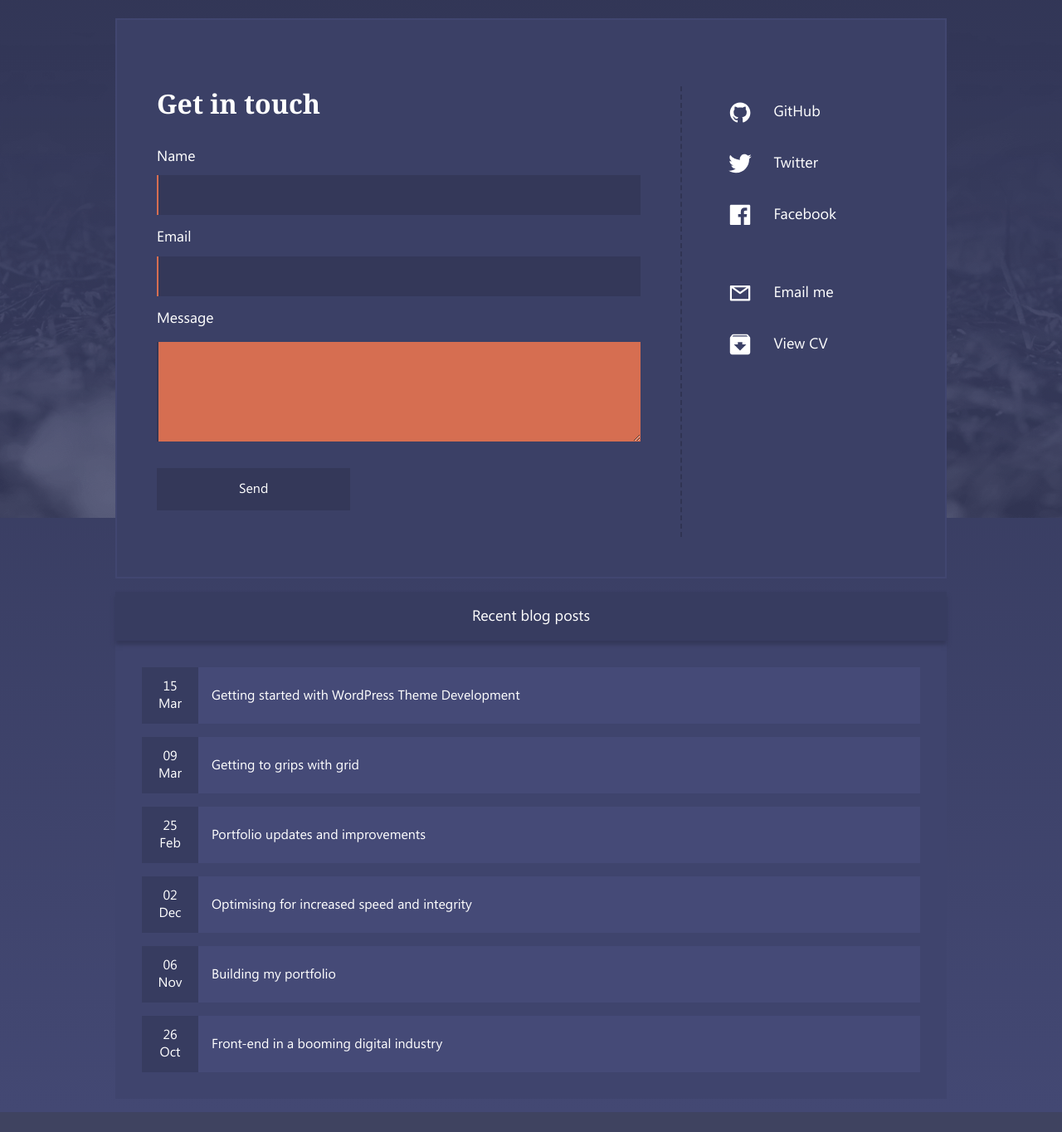
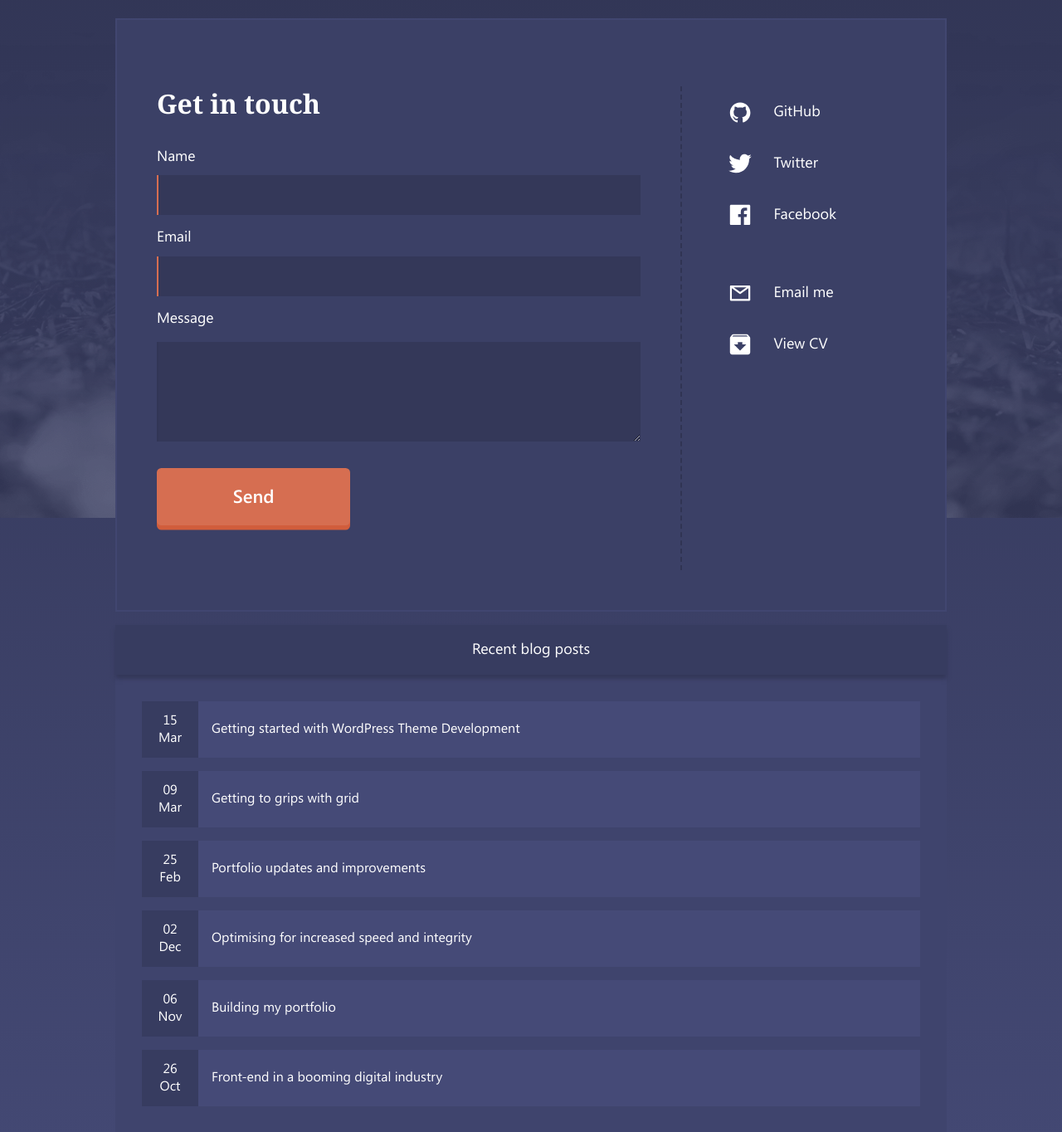
Before and after one commit to tmccarten/portfolio-redesign, a PHP site: page /contact in a window 1280 px wide. Shown: the part 176-1540 px from the top of the page at 83% size. Before the commit the page ends 1516 px from the top, so only its background shows below. Run offline with PHP 8.4, Linux system fonts and the light colour scheme; some web fonts are replaced.

Commit message:
add button class

```diff
--- /dev/null
+++ b/assets/css/3-modules/_button.scss
@@ -0,0 +1,22 @@
+.btn {
+  display: block;
+  color: white;
+  text-decoration: none;
+  background-color: $altcolour;
+  box-shadow: 0 .25em 0 0 darken($altcolour, 5);
+  border: 0;
+  border-radius: .25em;
+  padding: 1em;
+  transition: box-shadow 300ms ease, background-color 300ms ease;
+  font-weight: 500;
+  width: auto;
+  margin: 1em 0;
+  text-align: center;
+  cursor: pointer;
+  font-family: $bodyfont;
+
+  &:hover, &:active, &:focus {
+    background-color: lighten($contentcolour, 20);
+    box-shadow: none;
+  }
+}
--- a/assets/css/3-modules/_work.scss
+++ b/assets/css/3-modules/_work.scss
@@ -41,25 +41,9 @@
   color: lighten($contentcolour, 45);
 }
 
-.work__btn-view {
-  display: block;
-  text-align: center;
+.btn--work {
   margin: 1em auto;
-  background-color: $altcolour;
-  box-shadow: 0 .25em 0 0 darken($altcolour, 5);
-  font-family: $bodyfont;
-  font-weight: bold;
-  padding: .5em;
-  color: white;
   width: 50%;
-  align-self: center;
-  text-decoration: none;
-  //text-shadow: 0.1em 0.1em darken($altcolour, 10);
-
-  &:hover, &:active, &:focus {
-    background-color: lighten($maincolour, 10);
-    color: white;
-  }
 }
 
 .work__text {
@@ -81,7 +65,6 @@
 .tool-tag {
   background-color: lighten($contentcolour, 10);
   border-radius: 1em;
-  //border: .125em solid $tilecolour;
   padding: .5em 1em;
   display: inline-block;
   margin-bottom: .5em;
@@ -127,7 +110,7 @@
     border-radius: 1.75em;
   }
 
-  .work__btn-view {
+  .btn--work {
     position: absolute;
     left: 50%;
     transform: translateX(-50%) scaleY(0);
@@ -147,7 +130,6 @@
     background: radial-gradient($altcolour, $altcolour);
     text-transform: uppercase;
     letter-spacing: .1em;
-    //text-shadow: .05em .05em darken($altcolour, 10);
 
     &:hover, &:focus, &:active {
       background-color: transparent;
@@ -163,7 +145,7 @@
 
     &:hover, &:active, &:focus {
 
-      .work__btn-view {
+      .btn--work {
         transform: translateX(-50%) scaleY(1);
         transition: transform 300ms ease-out;
         //background: radial-gradient(lighten($altcolour, 5), darken($altcolour, 15));
@@ -179,7 +161,7 @@
 
 @media screen and (min-width: $mqblogindex) {
 
-  .work__btn-view {
+  .btn--work {
     //bottom: 3.1%;
   }
 
@@ -193,7 +175,7 @@
     height: 835px;
   }
 
-  .work__btn-view {
+  .btn--work {
     //width: 360px;
     //height: 616px;
   }
--- a/assets/css/4-pages/_blogindex.scss
+++ b/assets/css/4-pages/_blogindex.scss
@@ -30,23 +30,8 @@
   font-size: .8em;
 }
 
-.bloglisting__btn-read {
-  padding: 1em;
-  color: white;
-  text-decoration: none;
-  //background-color: lighten($maincolour, 5);
-  background-color: $altcolour;
-  //border: .1em solid $tilecolour;
-  font-weight: 500;
-  width: auto;
-  margin: 1em 0;
+.btn--bloglisting {
   align-self: flex-start;
-  box-shadow: 0 .25em 0 0 darken($altcolour, 5);
-  //text-shadow: .1em .1em darken($altcolour, 5);
-
-  &:hover {
-    background-color: lighten($contentcolour, 20);
-  }
 }
 
 @media screen and (min-width: $mqphonelimit) {
@@ -78,17 +63,11 @@
     max-width: none;
   }
 
-  .bloglisting__btn-read {
+  .btn--bloglisting {
     align-self: center;
     margin: 0 auto;
-    //box-shadow: .5em .5em 0 desaturate(darken($altcolour, 12), 15);
-    //background-color: transparent;
-    transition: box-shadow 300ms ease, background-color 300ms ease;
+    padding: 1em 2em;
 
-    &:hover {
-      box-shadow: 0 0 0 transparent;
-      //background-color: lighten($tilecolour, 8);
-    }
   }
 
   .bloglisting__teaser {
--- a/assets/css/4-pages/_contact.scss
+++ b/assets/css/4-pages/_contact.scss
@@ -40,7 +40,7 @@
 .contactform__textarea {
   border: 0;
   border-left: .125rem solid darken($contentcolour, 5);
-  background-color: $altcolour;
+  background-color: $tilecolour;
   height: 15vh;
   margin-top: 1rem;
   padding: 1rem;
@@ -55,30 +55,9 @@
   }
 }
 
-.contactform__submit {
+.btn--contactform {
   margin-top: 2rem;
-  background-color: $tilecolour;
-  border: 0;
-  //border: .1em solid lighten($altcolour, 4);
-  //border-bottom: .25em solid darken($altcolour, 5);
-  padding: 1rem;
   max-width: 40%;
-  color: white;
-  width: auto;
-  cursor: pointer;
-  //text-transform: uppercase;
-  font-size: 1rem;
-  font-family: $bodyfont;
-
-  &:hover {
-    background-color: lighten($contentcolour, 5);
-    border-left-color: lighten($contentcolour, 5);
-  }
-
-  &:focus, &:active {
-    outline-color: white;
-  }
-
 }
 
 .content__heading--contact {
--- a/assets/css/style.css
+++ b/assets/css/style.css
@@ -422,6 +422,31 @@ body {
 	margin-right: 1em;
 }
 
+.btn {
+	display: block;
+	color: white;
+	text-decoration: none;
+	background-color: #d66e51;
+	box-shadow: 0 0.25em 0 0 #d15d3c;
+	border: 0;
+	border-radius: .25em;
+	padding: 1em;
+	transition: box-shadow 300ms ease, background-color 300ms ease;
+	font-weight: 500;
+	width: auto;
+	margin: 1em 0;
+	text-align: center;
+	cursor: pointer;
+	font-family: "Webly Sleek UI", "Segoe UI", Tahoma, Arial, sans-serif;
+}
+
+.btn:hover,
+.btn:active,
+.btn:focus {
+	background-color: #636aa5;
+	box-shadow: none;
+}
+
 .blogpost {
 	font-size: 1rem;
 }
@@ -1257,7 +1251,7 @@ body {
 .contactform__textarea {
 	border: 0;
 	border-left: 0.125rem solid #323656;
-	background-color: #d66e51;
+	background-color: #343859;
 	height: 15vh;
 	margin-top: 1rem;
 	padding: 1rem;
@@ -1273,27 +1267,9 @@ body {
 	height: 15em;
 }
 
-.contactform__submit {
+.btn--contactform {
 	margin-top: 2rem;
-	background-color: #343859;
-	border: 0;
-	padding: 1rem;
 	max-width: 40%;
-	color: white;
-	width: auto;
-	cursor: pointer;
-	font-size: 1rem;
-	font-family: "Webly Sleek UI", "Segoe UI", Tahoma, Arial, sans-serif;
-}
-
-.contactform__submit:hover {
-	background-color: #454a77;
-	border-left-color: #454a77;
-}
-
-.contactform__submit:focus,
-.contactform__submit:active {
-	outline-color: white;
 }
 
 .content__heading--contact {
--- a/assets/css/style.scss
+++ b/assets/css/style.scss
@@ -14,6 +14,7 @@
 @import '3-modules/header';
 @import '3-modules/menu';
 @import '3-modules/content';
+@import '3-modules/button';
 @import '3-modules/blogpost';
 @import '3-modules/work';
 @import '3-modules/breadcrumb';
--- a/contact/index.php
+++ b/contact/index.php
@@ -29,7 +29,7 @@
                   <input type="email" name="email" class="contactform__input">
                   <label for="message" class="contactform__label">Message</label>
                   <textarea name="message" class="contactform__textarea"></textarea>
-                  <button type="submit" class="contactform__submit">Send</button>
+                  <button type="submit" class="btn btn--contactform">Send</button>
                 </form>
               </div>
 
```
Also changed, not shown: other parts of assets/css/style.css (+11 -46 lines), blog/index.php (+6 -6 lines), projects/index.php (+5 -5 lines).
